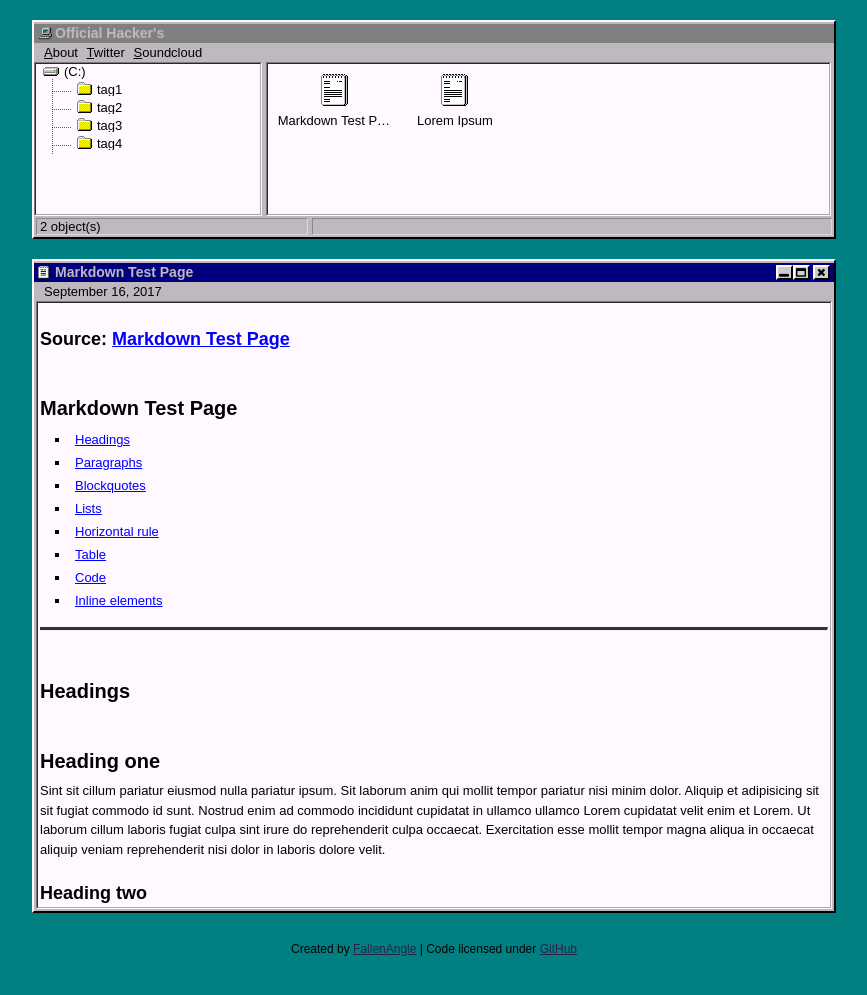
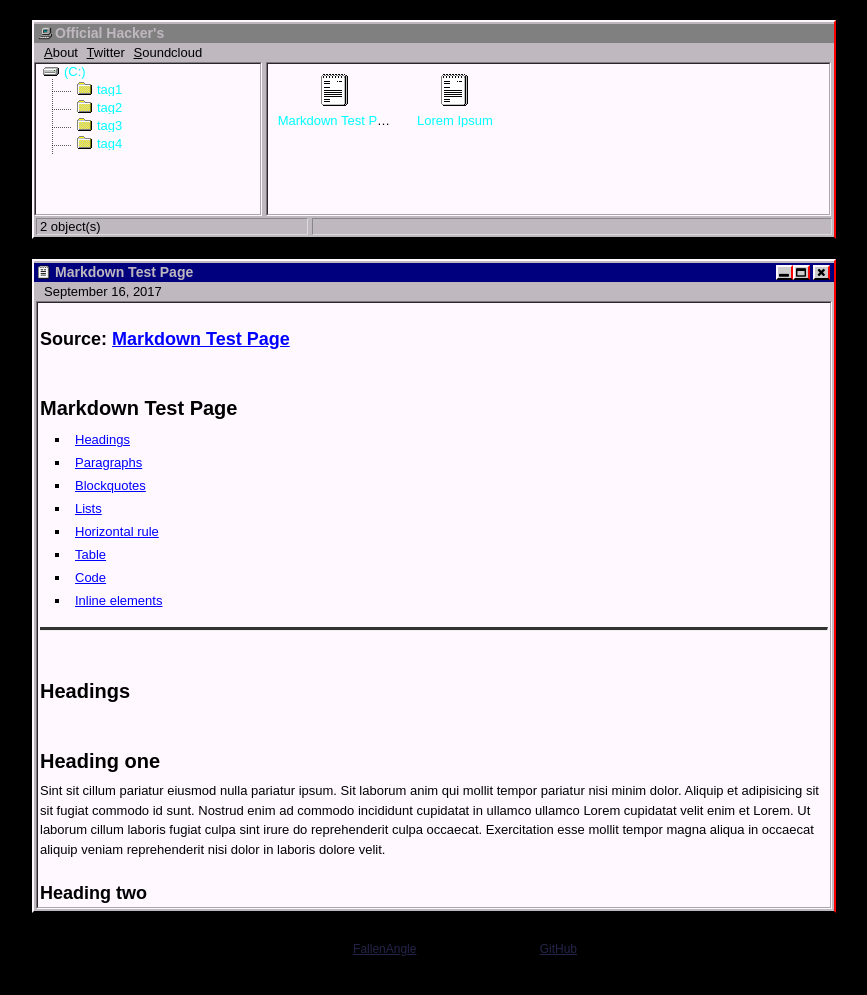
Before and after one commit to FallenAngle/fallenangle.github.io, a Jekyll site: the page built from _posts/2017-09-16-markdown-test-page.md, in a window 1280 px wide. Shown: the top 995 px of the page, without its empty margins (206-1073 px from the left). Built offline with Jekyll 4.4.1, drawn with Linux system fonts in a browser that asks for light colours.

Commit message:
Mr Hyde was here …

```diff
--- a/_sass/_main.scss
+++ b/_sass/_main.scss
@@ -1,5 +1,5 @@
 body {
-	background: #008082;
+	background: #000;
 	font-family: sans-serif, serif, monospace;
 	font-size: 13px;
 }
@@ -10,7 +10,7 @@ body {
 	margin-top: 20px;
 	background: #bfb8bf;
 	border: 2px solid;
-	border-color: #fff8ff #000000 #000000 #fff8ff;
+	border-color: #fff8ff #ff0000 #000000 #fff8ff;
 	padding: 2px 0;
 }
 .default_title, .post_title {
@@ -45,7 +45,7 @@ body {
 		height: 11px;
 		float: right;
 		border: 2px solid;
-		border-color: #fff8ff #000000 #000000 #fff8ff;
+		border-color: #fff8ff #ff0000 #000000 #fff8ff;
 
 		span {
 			font-size: 11px;
@@ -122,7 +122,7 @@ ul.topbar {
 
 			a {
 				text-decoration: none;
-				color: #000000;
+				color: #00ffff;
 			}
 		}
 	}
@@ -143,7 +143,7 @@ ul.topbar {
 
 	a {
 		text-decoration: none;
-		color: #000000;
+		color: #00ffff;
 	}
 
 	ul {
@@ -225,7 +225,7 @@ ul.topbar {
 	blockquote {
 		padding: 0 0 0 15px;
 		margin: 15px 5px;
-		border-left: 8px solid #000000;
+		border-left: 8px solid #ff0000;
 	}
 
 	strong {
```
